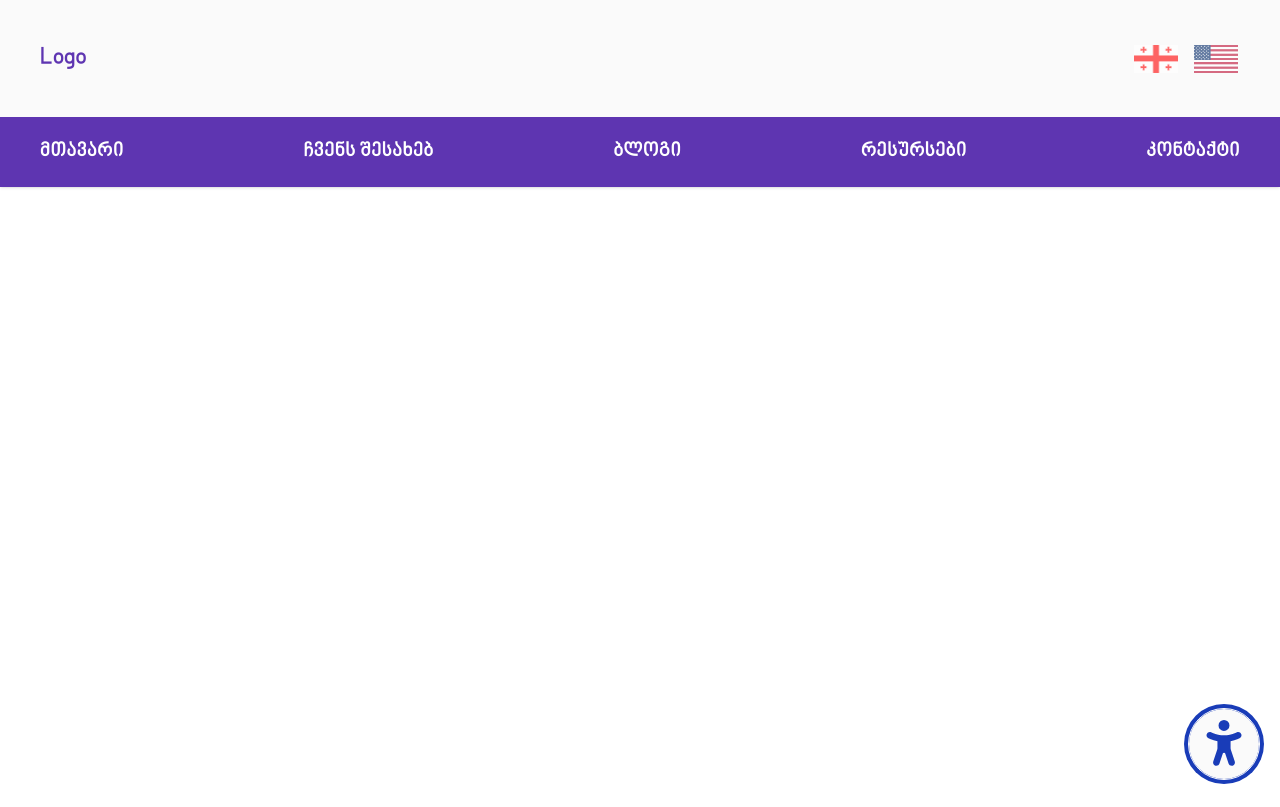
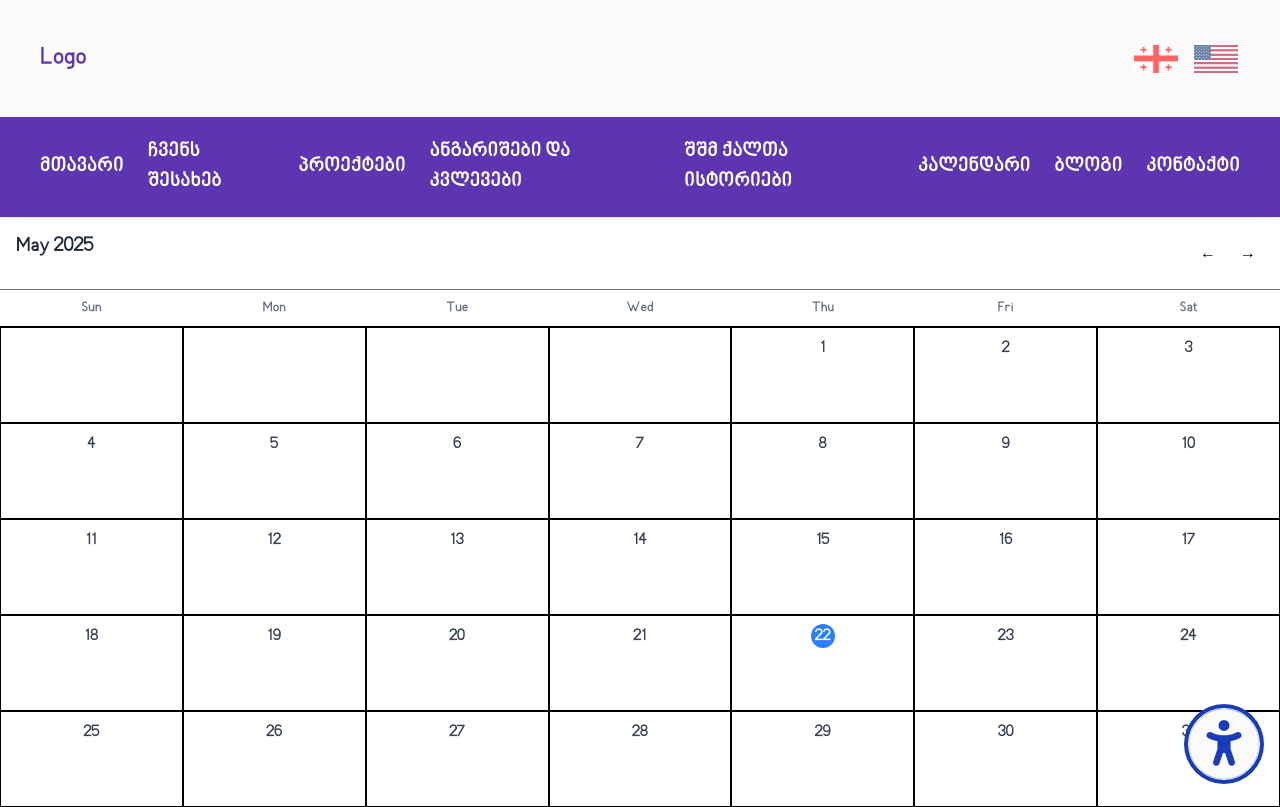
Before and after one commit to jeliaaa/awd, a React (Vite) app: page /contact/calendar in a window 1280 px wide. Built offline with nearby package versions, Linux system fonts and the light colour scheme.

Commit message:
calendar

```diff
--- a/src/App.tsx
+++ b/src/App.tsx
@@ -5,6 +5,10 @@ import Accesebility from './components/Accesebility';
 import Home from './pages/Home';
 import ContactUs from './pages/ContactUs';
 import Blog from './pages/Blog';
+import Projects from './pages/Projects';
+import Reports from './pages/Reports';
+import Stories from './pages/Stories';
+import Calendar from './pages/Calendar';
 
 
 const App = () => {
@@ -15,8 +19,12 @@ const App = () => {
         <Routes>
           <Route path="/" element={<Home />} />
           <Route path="/about" element={<About />} />
+          <Route path='/projects' element={<Projects/>}/>
+          <Route path='/reports' element={<Reports/>}/>
+          <Route path='/stories' element={<Stories/>}/>
+          <Route path='/calendar' element={<Calendar/>}/>
+          <Route path="/blog" element={<Blog />} />
           <Route path="/contact" element={<ContactUs />} />
-          <Route path="/blog" element={<Blog />} />
           {/* Redirect unknown paths to home */}
           {/* <Route path="*" element={<Navigate to="/" replace />} /> */}
         </Routes>
--- a/src/components/Header.tsx
+++ b/src/components/Header.tsx
@@ -9,9 +9,13 @@ import { motion, useMotionValueEvent, useScroll } from "framer-motion";
 const navItems = [
   { label: "მთავარი", path: "/" },
   { label: "ჩვენს შესახებ", path: "/about" },
+  { label: "პროექტები", path: "/projects"},
+  { label: "ანგარიშები და კვლევები", path: "/reports" },
+  { label: "შშმ ქალთა ისტორიები", path: "/stories"},
+  { label: "კალენდარი", path: "/calendar"},
   { label: "ბლოგი", path: "/blog" },
-  { label: "რესურსები", path: "/contact" },
   { label: "კონტაქტი", path: "/contact" },
+
 ];
 
 const Header = () => {
--- a/src/pages/About.tsx
+++ b/src/pages/About.tsx
@@ -22,6 +22,22 @@ export const About = () => {
         </p>
       </section>
 
+      {/* Section 2: Mission */}
+      <section className="max-w-5xl mx-auto text-center">
+        <h2 className="text-4xl md:text-5xl font-bold mb-6">Our Team</h2>
+        <div className="grid grid-cols-4 gap-5">
+
+          {/* 5 */}
+          <div className="group rounded-lg overflow-hidden cursor-pointer flex relative h-[400px] flex-col justify-start items-start">
+            <img className="w-full h-full object-cover" src="https://picsum.photos/400/400" alt="200/300"/>
+            <div className="absolute transition-all flex flex-col gap-2 items-start justify-start h-2/4 bottom-0 translate-y-full py-2 group-hover:translate-y-0 px-4 left-0 bg-gray-700/50 shadow-2xl backdrop-blur-3xl w-full">
+              <h2 className="text-xl text-start">Name Surname</h2>
+              <p className="text-sm text-start">Lorem, ipsum dolor sit amet consectetur adipisicing elit. Beatae, culpa. Lorem ipsum dolor sit amet consectetur adipisicing elit. Neque, veritatis!</p>
+            </div>
+          </div>
+
+        </div>
+      </section>
     </div>
   );
 };
--- /dev/null
+++ b/src/pages/Calendar.tsx
@@ -0,0 +1,74 @@
+import { useState, useEffect } from "react";
+
+const MONTH_NAMES = [
+  "January", "February", "March", "April", "May", "June",
+  "July", "August", "September", "October", "November", "December"
+];
+const DAYS = ['Sun', 'Mon', 'Tue', 'Wed', 'Thu', 'Fri', 'Sat'];
+
+export default function Calendar() {
+  const today = new Date();
+  const [month, setMonth] = useState(today.getMonth());
+  const [year, setYear] = useState(today.getFullYear());
+
+  const [noOfDays, setNoOfDays] = useState([]);
+  const [blankDays, setBlankDays] = useState([]);
+
+  const getNoOfDays = () => {
+    const daysInMonth = new Date(year, month + 1, 0).getDate();
+    const firstDayOfWeek = new Date(year, month).getDay();
+
+    const blanks = Array.from({ length: firstDayOfWeek }, (_, i) => i) as any;
+    const days = Array.from({ length: daysInMonth }, (_, i) => i + 1) as any;
+
+    setBlankDays(blanks);
+    setNoOfDays(days);
+  };
+
+  const isToday = (date: number) => {
+    const d = new Date(year, month, date);
+    return new Date().toDateString() === d.toDateString();
+  };
+
+  useEffect(() => {
+    getNoOfDays();
+  }, [month]);
+
+  return (
+      <div className="bg-white rounded-lg">
+        <div className="flex justify-between p-4">
+          <div>
+            <h2 className="text-xl font-bold text-gray-800">{MONTH_NAMES[month]} {year}</h2>
+          </div>
+          <div className="flex space-x-2">
+            <button disabled={month === 0}
+              className="p-2 hover:bg-gray-200 rounded disabled:opacity-30"
+              onClick={() => setMonth(month - 1)}>
+              ←
+            </button>
+            <button disabled={month === 11}
+              className="p-2 hover:bg-gray-200 rounded disabled:opacity-30"
+              onClick={() => setMonth(month + 1)}>
+              →
+            </button>
+          </div>
+        </div>
+
+        <div className="grid grid-cols-7 text-center text-sm font-bold text-gray-500 border-t">
+          {DAYS.map((day, idx) => <div key={idx} className="py-2">{day}</div>)}
+        </div>
+
+        <div className="grid grid-cols-7 border-t text-center">
+          {blankDays.map((_, idx) => <div key={idx} className="py-6 border" />)}
+          {noOfDays.map((date) => (
+            <div key={date} className="py-2 border h-24 relative px-1">
+              <div
+                className={`cursor-pointer inline-flex justify-center items-center rounded-full w-6 h-6 mx-auto mb-1 ${isToday(date) ? 'bg-blue-500 text-white' : 'hover:bg-blue-100 text-gray-700'}`}>
+                {date}
+              </div>
+            </div>
+          ))}
+        </div>
+      </div>
+  );
+}
--- /dev/null
+++ b/src/pages/Projects.tsx
@@ -0,0 +1,11 @@
+import React from 'react'
+
+function Projects() {
+    return (
+        <div>
+            Projects
+        </div>
+    )
+}
+
+export default Projects
--- /dev/null
+++ b/src/pages/Reports.tsx
@@ -0,0 +1,12 @@
+import React from 'react'
+
+
+function Reports() {
+    return (
+        <div>
+            ანგარიშები და კვლევები
+        </div>
+    )
+}
+
+export default Reports
--- /dev/null
+++ b/src/pages/Stories.tsx
@@ -0,0 +1,12 @@
+import React from 'react'
+
+
+function Stories() {
+    return (
+        <div>
+            შშმ ქალთა ისტორიები
+        </div>
+    )
+}
+
+export default Stories
```
